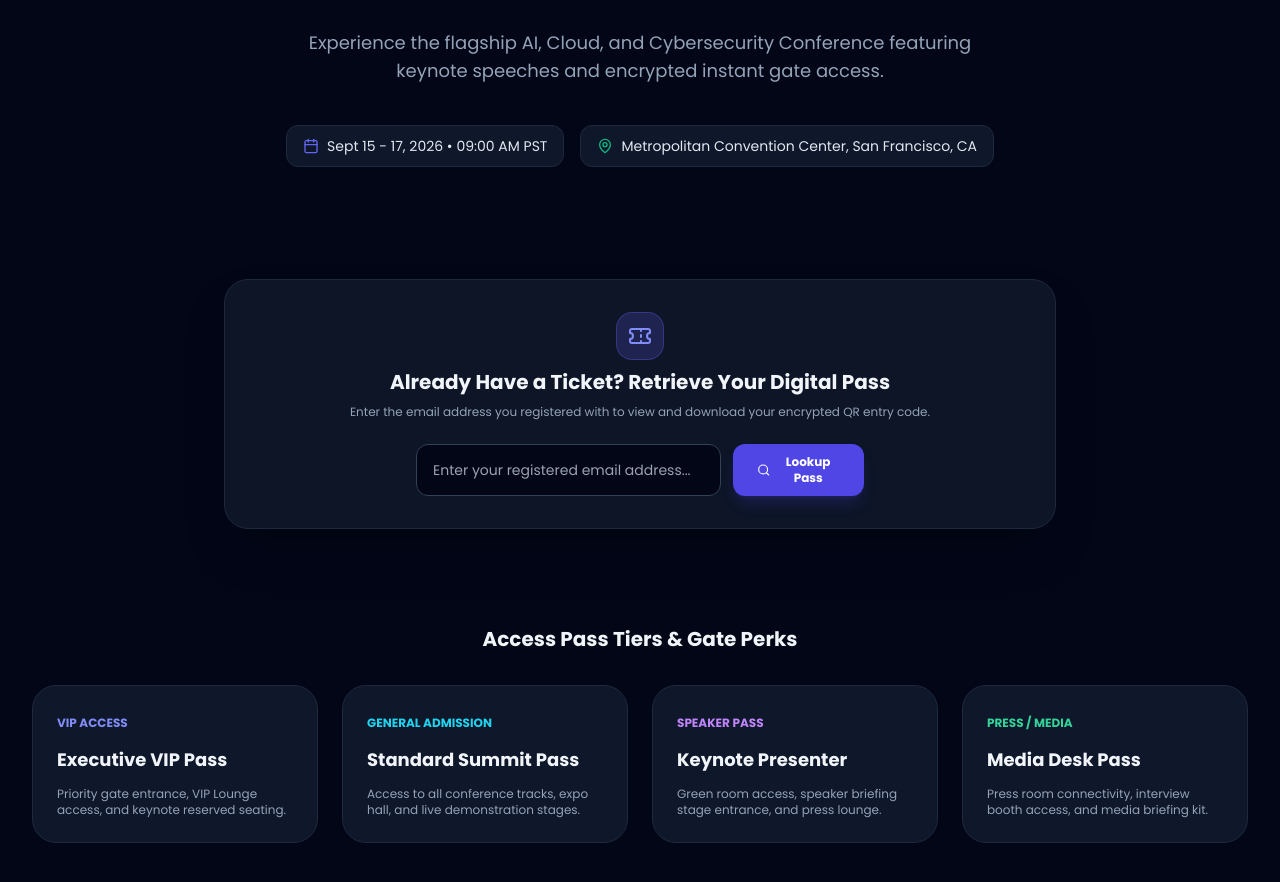
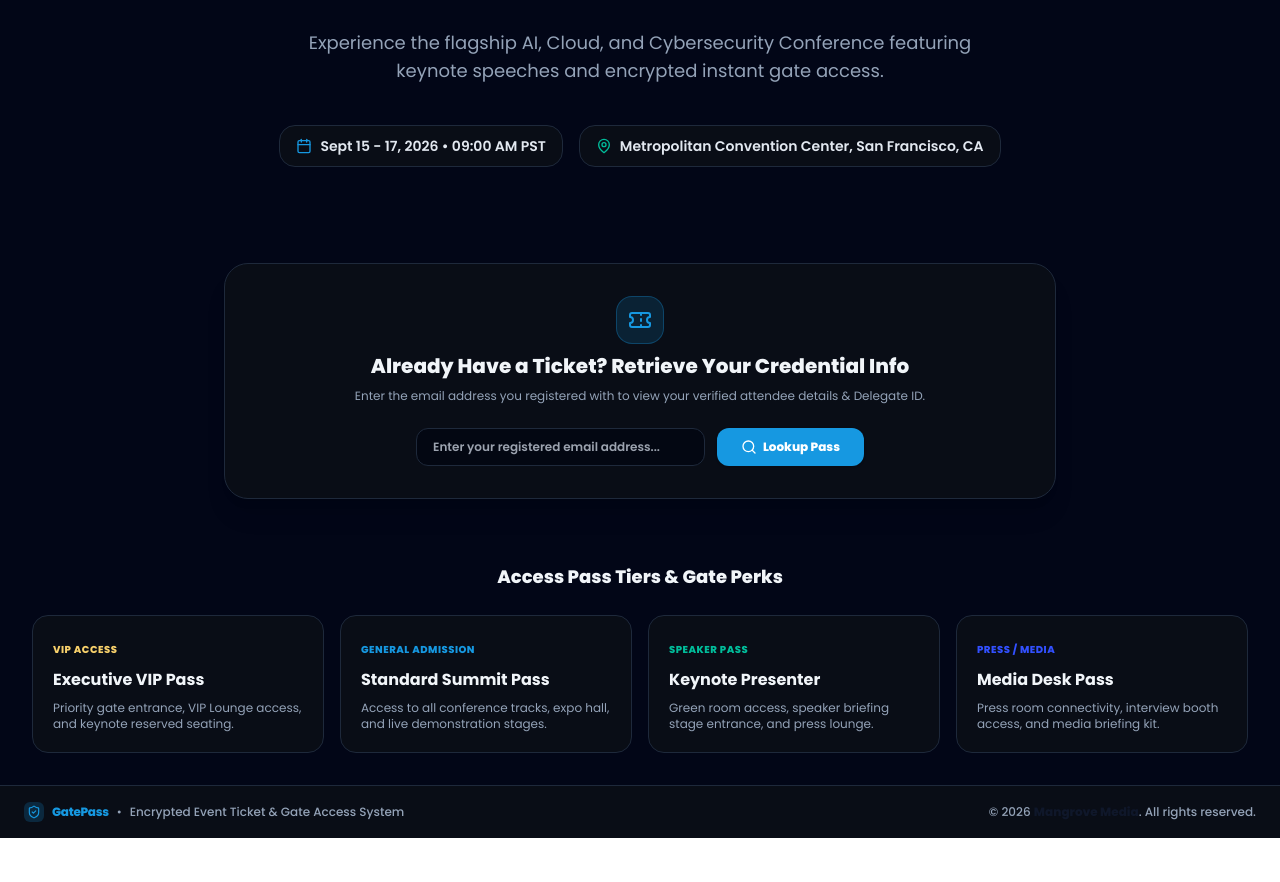
Before and after one commit to twinejohns/GatePass, a React (Vite) app: page / in a window 1280 px wide. Shown: the part 272-1154 px from the top of the page. After the commit the page ends 1110 px from the top, so only its background shows below. Built offline with nearby package versions, Linux system fonts and the light colour scheme; no server answers.

Commit message:
Support Delegate ID manual verification in scanner, remove QR code from landing page email lookup, and add global Mangrove Media copyright footer

```diff
--- /dev/null
+++ b/src/components/Footer.jsx
@@ -0,0 +1,31 @@
+import React from 'react';
+import { useTheme } from '../context/ThemeContext';
+import { ShieldCheck } from 'lucide-react';
+
+export default function Footer() {
+  const { theme } = useTheme();
+  const isDark = theme === 'dark';
+
+  return (
+    <footer className={`w-full py-4 px-6 border-t text-xs font-sans transition-colors duration-300 ${
+      isDark ? 'bg-[#090d16] border-slate-800 text-slate-400' : 'bg-white border-slate-200 text-slate-600 shadow-sm'
+    }`}>
+      <div className="max-w-7xl mx-auto flex flex-col sm:flex-row items-center justify-between gap-3 text-center sm:text-left">
+
+        <div className="flex items-center space-x-2">
+          <div className="w-5 h-5 rounded-md bg-[#1698E1]/20 text-[#1698E1] flex items-center justify-center">
+            <ShieldCheck className="w-3.5 h-3.5" />
+          </div>
+          <span className="font-extrabold text-[#1698E1] tracking-tight">GatePass</span>
+          <span className="text-slate-400">•</span>
+          <span className="font-medium">Encrypted Event Ticket & Gate Access System</span>
+        </div>
+
+        <div className="font-medium">
+          © {new Date().getFullYear()} <strong className="font-extrabold text-slate-900 dark:text-slate-100">Mangrove Media</strong>. All rights reserved.
+        </div>
+
+      </div>
+    </footer>
+  );
+}
--- a/src/components/PublicLandingPage.jsx
+++ b/src/components/PublicLandingPage.jsx
@@ -13,9 +13,12 @@ import {
   Lock,
   ArrowRight,
   Sun,
-  Moon
+  Moon,
+  UserCheck,
+  Hash
 } from 'lucide-react';
 import { useTheme } from '../context/ThemeContext';
+import Footer from './Footer';
 
 export default function PublicLandingPage({ event, onGoToLogin, onLookupPass }) {
   const { theme, toggleTheme } = useTheme();
@@ -44,8 +47,11 @@ export default function PublicLandingPage({ event, onGoToLogin, onLookupPass })
   const isDark = theme === 'dark';
 
   return (
-    <div className={`min-h-screen transition-colors duration-300 ${isDark ? 'bg-slate-950 text-slate-100' : 'bg-slate-50 text-slate-900'}`}>
+    <div className={`min-h-screen flex flex-col justify-between transition-colors duration-300 ${
+      isDark ? 'bg-slate-950 text-slate-100' : 'bg-slate-50 text-slate-900'
+    }`}>
 
+      <div>
         {/* Navigation Header */}
         <nav className={`sticky top-0 z-40 border-b backdrop-blur-md transition-colors ${
           isDark ? 'bg-slate-900/90 border-slate-800' : 'bg-white/90 border-slate-200 shadow-sm'
@@ -53,13 +59,13 @@ export default function PublicLandingPage({ event, onGoToLogin, onLookupPass })
           <div className="max-w-7xl mx-auto px-4 sm:px-6 lg:px-8 h-16 flex items-center justify-between">
 
             <div className="flex items-center space-x-3">
-            <div className="w-10 h-10 rounded-xl bg-gradient-to-tr from-indigo-600 to-cyan-400 flex items-center justify-center shadow-lg shadow-indigo-500/20">
-              <QrCode className="w-6 h-6 text-white" />
+              <div className="w-10 h-10 rounded-xl bg-[#1698E1] flex items-center justify-center shadow-md text-white">
+                <QrCode className="w-6 h-6" />
               </div>
               <div>
                 <span className="font-extrabold text-xl tracking-tight">GatePass</span>
-              <span className="text-[10px] ml-2 px-2 py-0.5 rounded-full bg-indigo-500/20 text-indigo-400 font-mono">
-                SECURE QR TICKETING
+                <span className="text-[10px] ml-2 px-2 py-0.5 rounded-full bg-[#1698E1]/20 text-[#1698E1] font-mono font-bold">
+                  SECURE ACCESS
                 </span>
               </div>
             </div>
@@ -69,7 +75,7 @@ export default function PublicLandingPage({ event, onGoToLogin, onLookupPass })
               <button
                 onClick={toggleTheme}
                 className={`p-2 rounded-xl border transition-all ${
-                isDark ? 'bg-slate-800 text-amber-300 border-slate-700' : 'bg-slate-100 text-slate-700 border-slate-300'
+                  isDark ? 'bg-[#222222] text-[#F7D06B] border-slate-700' : 'bg-slate-100 text-slate-700 border-slate-300'
                 }`}
                 title="Toggle Light / Dark Theme"
               >
@@ -79,7 +85,7 @@ export default function PublicLandingPage({ event, onGoToLogin, onLookupPass })
               {/* Staff Login Button */}
               <button
                 onClick={onGoToLogin}
-              className="px-4 py-2 rounded-xl bg-gradient-to-r from-indigo-600 to-cyan-500 hover:from-indigo-500 hover:to-cyan-400 text-white font-bold text-xs flex items-center gap-2 shadow-lg shadow-indigo-600/20 transition-all"
+                className="px-4 py-2 rounded-xl btn-brand-primary font-bold text-xs flex items-center gap-2 shadow transition-all"
               >
                 <LogIn className="w-4 h-4" />
                 <span>Staff Login Portal</span>
@@ -92,8 +98,8 @@ export default function PublicLandingPage({ event, onGoToLogin, onLookupPass })
         {/* Hero Banner Section */}
         <section className="relative overflow-hidden py-16 px-4 sm:px-6 lg:px-8 max-w-7xl mx-auto text-center space-y-6">
 
-        <div className="inline-flex items-center space-x-2 px-3 py-1 rounded-full bg-indigo-500/10 text-indigo-400 border border-indigo-500/30 text-xs font-semibold">
-          <Sparkles className="w-4 h-4 text-cyan-400" />
+          <div className="inline-flex items-center space-x-2 px-3.5 py-1 rounded-full bg-[#1698E1]/15 text-[#1698E1] border border-[#1698E1]/30 text-xs font-bold">
+            <Sparkles className="w-4 h-4 text-[#F7D06B]" />
             <span>Official Digital Event Pass Verification Portal</span>
           </div>
 
@@ -106,18 +112,18 @@ export default function PublicLandingPage({ event, onGoToLogin, onLookupPass })
           </p>
 
           {/* Date & Location Cards */}
-        <div className="flex flex-wrap justify-center gap-4 pt-4 text-xs sm:text-sm">
-          <div className={`flex items-center space-x-2 px-4 py-2.5 rounded-xl border ${
-            isDark ? 'bg-slate-900 border-slate-800 text-slate-200' : 'bg-white border-slate-200 text-slate-800 shadow-sm'
+          <div className="flex flex-wrap justify-center gap-4 pt-4 text-xs sm:text-sm font-semibold">
+            <div className={`flex items-center space-x-2 px-4 py-2.5 rounded-2xl border ${
+              isDark ? 'bg-[#090d16] border-slate-800 text-slate-200' : 'bg-white border-slate-200 text-slate-800 shadow-sm'
             }`}>
-            <Calendar className="w-4 h-4 text-indigo-500" />
+              <Calendar className="w-4 h-4 text-[#1698E1]" />
               <span>Sept 15 - 17, 2026 • 09:00 AM PST</span>
             </div>
 
-          <div className={`flex items-center space-x-2 px-4 py-2.5 rounded-xl border ${
-            isDark ? 'bg-slate-900 border-slate-800 text-slate-200' : 'bg-white border-slate-200 text-slate-800 shadow-sm'
+            <div className={`flex items-center space-x-2 px-4 py-2.5 rounded-2xl border ${
+              isDark ? 'bg-[#090d16] border-slate-800 text-slate-200' : 'bg-white border-slate-200 text-slate-800 shadow-sm'
             }`}>
-            <MapPin className="w-4 h-4 text-emerald-500" />
+              <MapPin className="w-4 h-4 text-[#01BD9B]" />
               <span>{event?.venue || 'Metropolitan Convention Center'}, {event?.city || 'San Francisco, CA'}</span>
             </div>
           </div>
@@ -125,18 +131,18 @@ export default function PublicLandingPage({ event, onGoToLogin, onLookupPass })
         </section>
 
         {/* Public Digital Pass Lookup Tool Section */}
-      <section className="max-w-4xl mx-auto px-4 sm:px-6 lg:px-8 py-12">
-        <div className={`rounded-3xl border p-8 shadow-2xl space-y-6 ${
-          isDark ? 'bg-slate-900/90 border-slate-800' : 'bg-white border-slate-200'
+        <section className="max-w-4xl mx-auto px-4 sm:px-6 lg:px-8 py-8">
+          <div className={`rounded-3xl border p-6 sm:p-8 shadow-xl space-y-6 ${
+            isDark ? 'bg-[#090d16] border-slate-800' : 'bg-white border-slate-200 shadow-slate-200/50'
           }`}>
 
             <div className="text-center space-y-2">
-            <div className="w-12 h-12 rounded-2xl bg-indigo-500/20 text-indigo-400 flex items-center justify-center mx-auto border border-indigo-500/30">
+              <div className="w-12 h-12 rounded-2xl bg-[#1698E1]/15 text-[#1698E1] flex items-center justify-center mx-auto border border-[#1698E1]/30">
                 <Ticket className="w-6 h-6" />
               </div>
-            <h2 className="text-xl font-bold">Already Have a Ticket? Retrieve Your Digital Pass</h2>
-            <p className={`text-xs ${isDark ? 'text-slate-400' : 'text-slate-500'}`}>
-              Enter the email address you registered with to view and download your encrypted QR entry code.
+              <h2 className="text-xl font-extrabold">Already Have a Ticket? Retrieve Your Credential Info</h2>
+              <p className={`text-xs ${isDark ? 'text-slate-400' : 'text-slate-600'}`}>
+                Enter the email address you registered with to view your verified attendee details & Delegate ID.
               </p>
             </div>
 
@@ -146,14 +152,14 @@ export default function PublicLandingPage({ event, onGoToLogin, onLookupPass })
                 value={lookupEmail}
                 onChange={(e) => setLookupEmail(e.target.value)}
                 placeholder="Enter your registered email address..."
-              className={`flex-1 rounded-xl px-4 py-2.5 text-sm border focus:outline-none focus:border-indigo-500 ${
-                isDark ? 'bg-slate-950 border-slate-700 text-white' : 'bg-slate-100 border-slate-300 text-slate-900'
+                className={`flex-1 rounded-xl px-4 py-2.5 text-xs font-semibold border focus:outline-none focus:border-[#1698E1] ${
+                  isDark ? 'bg-[#030712] border-slate-800 text-white' : 'bg-slate-50 border-slate-300 text-slate-900'
                 }`}
                 required
               />
               <button
                 type="submit"
-              className="px-6 py-2.5 rounded-xl bg-indigo-600 hover:bg-indigo-500 text-white font-bold text-xs flex items-center justify-center gap-1.5 shadow-lg shadow-indigo-600/20"
+                className="px-6 py-2.5 rounded-xl btn-brand-primary font-extrabold text-xs flex items-center justify-center gap-1.5 shadow"
               >
                 <Search className="w-4 h-4" />
                 <span>Lookup Pass</span>
@@ -161,32 +167,54 @@ export default function PublicLandingPage({ event, onGoToLogin, onLookupPass })
             </form>
 
             {errorMsg && (
-            <div className="text-center text-xs text-rose-500 bg-rose-500/10 p-3 rounded-xl border border-rose-500/20 max-w-md mx-auto">
+              <div className="text-center text-xs font-bold text-[#E55555] bg-[#E55555]/10 p-3 rounded-xl border border-[#E55555]/30 max-w-md mx-auto">
                 {errorMsg}
               </div>
             )}
 
-          {/* Lookup Result Card Display */}
+            {/* Clean Lookup Result Card Display (QR Code Removed per request) */}
             {lookupResult && (
-            <div className={`mt-6 p-6 rounded-2xl border text-center space-y-4 max-w-md mx-auto ${
-              isDark ? 'bg-slate-950 border-slate-800' : 'bg-slate-50 border-slate-200 shadow-lg'
+              <div className={`mt-6 p-6 rounded-2xl border space-y-4 max-w-md mx-auto shadow-lg transition-all ${
+                isDark ? 'bg-[#030712] border-slate-800' : 'bg-slate-50 border-slate-300'
               }`}>
-              <div className="inline-flex items-center gap-1.5 px-3 py-1 rounded-full bg-emerald-500/10 text-emerald-400 text-xs font-bold border border-emerald-500/30">
-                <CheckCircle2 className="w-4 h-4" /> Verified Ticket Pass Found
+                <div className="flex items-center justify-between pb-3 border-b border-slate-200/40 dark:border-slate-800">
+                  <span className="inline-flex items-center gap-1.5 px-3 py-1 rounded-full bg-[#01BD9B]/15 text-[#01BD9B] text-xs font-extrabold border border-[#01BD9B]/30">
+                    <CheckCircle2 className="w-4 h-4" /> Verified Registration
+                  </span>
+
+                  <span className="text-xs font-mono font-extrabold px-2.5 py-1 rounded-lg bg-[#1698E1]/15 text-[#1D69D6] border border-[#1698E1]/30">
+                    {lookupResult.attendee.delegateId || lookupResult.attendee.id}
+                  </span>
                 </div>
 
-              <div className="space-y-1">
-                <h4 className="text-lg font-bold">{lookupResult.attendee.name}</h4>
-                <p className="text-xs text-indigo-400 font-semibold">{lookupResult.attendee.tier}</p>
-                <p className="text-xs text-slate-400">{lookupResult.attendee.company || lookupResult.attendee.email}</p>
+                <div className="space-y-1.5 text-left text-xs font-sans">
+                  <div className="flex justify-between items-center">
+                    <span className="text-slate-500 font-bold">Attendee Name:</span>
+                    <h4 className="text-base font-extrabold text-slate-900 dark:text-white">{lookupResult.attendee.name}</h4>
                   </div>
 
-              <div className="bg-white p-4 rounded-2xl w-44 h-44 mx-auto flex items-center justify-center border-4 border-indigo-400/30">
-                <img src={lookupResult.qrDataUrl} alt="Encrypted Pass QR" className="w-full h-full object-contain" />
+                  <div className="flex justify-between items-center">
+                    <span className="text-slate-500 font-bold">Access Level Tier:</span>
+                    <span className="text-xs font-extrabold text-[#1698E1]">{lookupResult.attendee.tier}</span>
                   </div>
 
-              <div className="font-mono text-[10px] text-indigo-400 bg-slate-900/40 p-2 rounded-lg truncate">
-                {lookupResult.qrString}
+                  {lookupResult.attendee.company && (
+                    <div className="flex justify-between items-center">
+                      <span className="text-slate-500 font-bold">Company / Org:</span>
+                      <span className="text-xs font-bold text-slate-800 dark:text-slate-200">{lookupResult.attendee.company}</span>
+                    </div>
+                  )}
+
+                  <div className="flex justify-between items-center pt-2">
+                    <span className="text-slate-500 font-bold">Check-In Status:</span>
+                    <span className={`px-2.5 py-0.5 rounded-full text-[10px] font-extrabold border ${
+                      lookupResult.attendee.status === 'CHECKED_IN'
+                        ? 'bg-[#01BD9B]/20 text-[#01BD9B] border-[#01BD9B]/40'
+                        : 'bg-[#F7D06B]/20 text-[#222222] dark:text-[#F7D06B] border-[#F7D06B]/40'
+                    }`}>
+                      {lookupResult.attendee.status === 'CHECKED_IN' ? 'CHECKED IN' : 'PASS ISSUED'}
+                    </span>
+                  </div>
                 </div>
               </div>
             )}
@@ -195,45 +223,49 @@ export default function PublicLandingPage({ event, onGoToLogin, onLookupPass })
         </section>
 
         {/* Ticket Tiers Showcase */}
-      <section className="max-w-7xl mx-auto px-4 sm:px-6 lg:px-8 py-12">
-        <h3 className="text-xl font-bold text-center mb-8">Access Pass Tiers & Gate Perks</h3>
+        <section className="max-w-7xl mx-auto px-4 sm:px-6 lg:px-8 py-8">
+          <h3 className="text-lg font-extrabold text-center mb-6">Access Pass Tiers & Gate Perks</h3>
 
-        <div className="grid grid-cols-1 sm:grid-cols-2 lg:grid-cols-4 gap-6">
+          <div className="grid grid-cols-1 sm:grid-cols-2 lg:grid-cols-4 gap-4">
 
-          <div className={`p-6 rounded-3xl border space-y-3 ${
-            isDark ? 'bg-slate-900 border-slate-800' : 'bg-white border-slate-200 shadow-sm'
+            <div className={`p-5 rounded-2xl border space-y-2 ${
+              isDark ? 'bg-[#090d16] border-slate-800' : 'bg-white border-slate-200 shadow-sm'
             }`}>
-            <span className="text-xs font-bold uppercase text-indigo-400">VIP Access</span>
-            <h4 className="text-lg font-bold">Executive VIP Pass</h4>
+              <span className="text-[10px] font-extrabold uppercase tracking-wider text-[#F7D06B]">VIP Access</span>
+              <h4 className="text-base font-bold">Executive VIP Pass</h4>
               <p className="text-xs text-slate-400">Priority gate entrance, VIP Lounge access, and keynote reserved seating.</p>
             </div>
 
-          <div className={`p-6 rounded-3xl border space-y-3 ${
-            isDark ? 'bg-slate-900 border-slate-800' : 'bg-white border-slate-200 shadow-sm'
+            <div className={`p-5 rounded-2xl border space-y-2 ${
+              isDark ? 'bg-[#090d16] border-slate-800' : 'bg-white border-slate-200 shadow-sm'
             }`}>
-            <span className="text-xs font-bold uppercase text-cyan-400">General Admission</span>
-            <h4 className="text-lg font-bold">Standard Summit Pass</h4>
+              <span className="text-[10px] font-extrabold uppercase tracking-wider text-[#1698E1]">General Admission</span>
+              <h4 className="text-base font-bold">Standard Summit Pass</h4>
               <p className="text-xs text-slate-400">Access to all conference tracks, expo hall, and live demonstration stages.</p>
             </div>
 
-          <div className={`p-6 rounded-3xl border space-y-3 ${
-            isDark ? 'bg-slate-900 border-slate-800' : 'bg-white border-slate-200 shadow-sm'
+            <div className={`p-5 rounded-2xl border space-y-2 ${
+              isDark ? 'bg-[#090d16] border-slate-800' : 'bg-white border-slate-200 shadow-sm'
             }`}>
-            <span className="text-xs font-bold uppercase text-purple-400">Speaker Pass</span>
-            <h4 className="text-lg font-bold">Keynote Presenter</h4>
+              <span className="text-[10px] font-extrabold uppercase tracking-wider text-[#01BD9B]">Speaker Pass</span>
+              <h4 className="text-base font-bold">Keynote Presenter</h4>
               <p className="text-xs text-slate-400">Green room access, speaker briefing stage entrance, and press lounge.</p>
             </div>
 
-          <div className={`p-6 rounded-3xl border space-y-3 ${
-            isDark ? 'bg-slate-900 border-slate-800' : 'bg-white border-slate-200 shadow-sm'
+            <div className={`p-5 rounded-2xl border space-y-2 ${
+              isDark ? 'bg-[#090d16] border-slate-800' : 'bg-white border-slate-200 shadow-sm'
             }`}>
-            <span className="text-xs font-bold uppercase text-emerald-400">Press / Media</span>
-            <h4 className="text-lg font-bold">Media Desk Pass</h4>
+              <span className="text-[10px] font-extrabold uppercase tracking-wider text-[#3250FF]">Press / Media</span>
+              <h4 className="text-base font-bold">Media Desk Pass</h4>
               <p className="text-xs text-slate-400">Press room connectivity, interview booth access, and media briefing kit.</p>
             </div>
 
           </div>
         </section>
+      </div>
+
+      {/* Global Mangrove Media Copyright Footer */}
+      <Footer />
 
     </div>
   );
```
Also changed, not shown: src/App.jsx (+6 -2 lines), src/components/StaffLoginPage.jsx (+33 -23 lines), 1 other file (tests, documents, lock files or other folders). Lines whose indentation alone changed are shown as unchanged.
